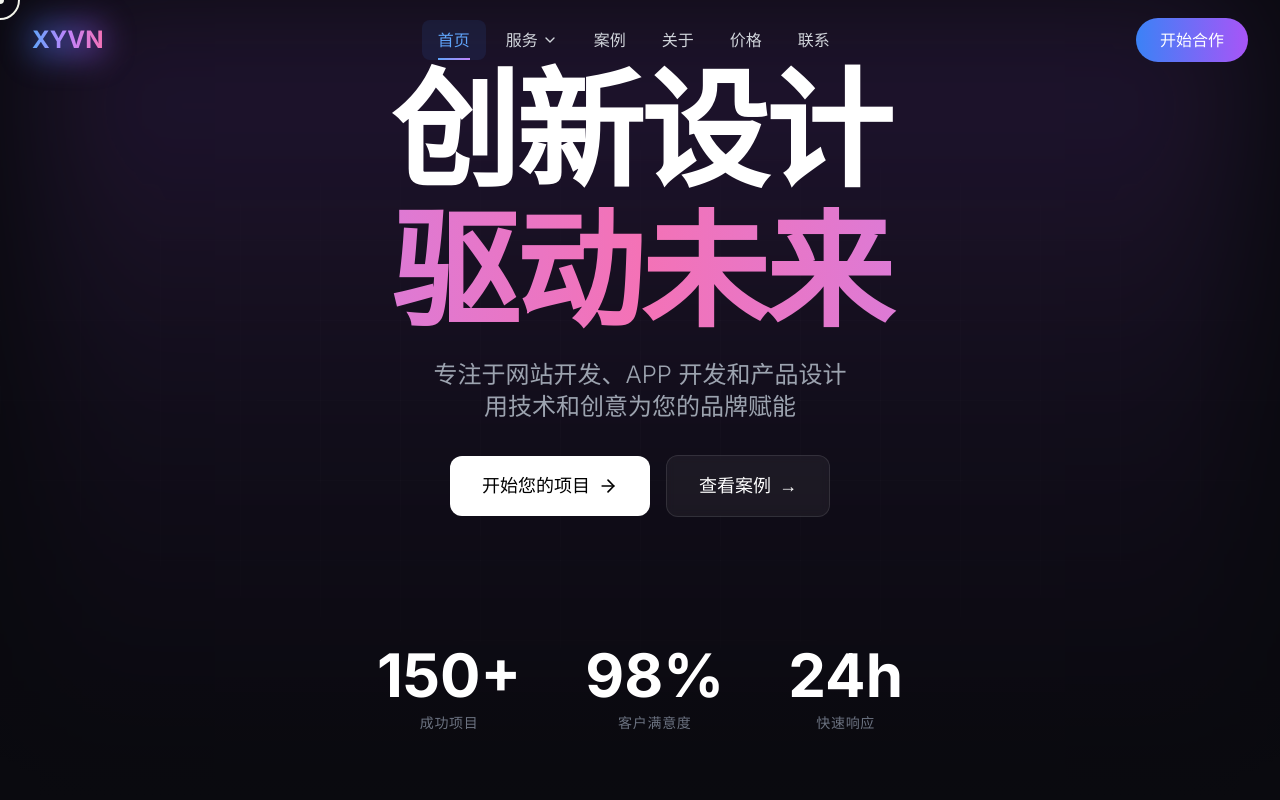
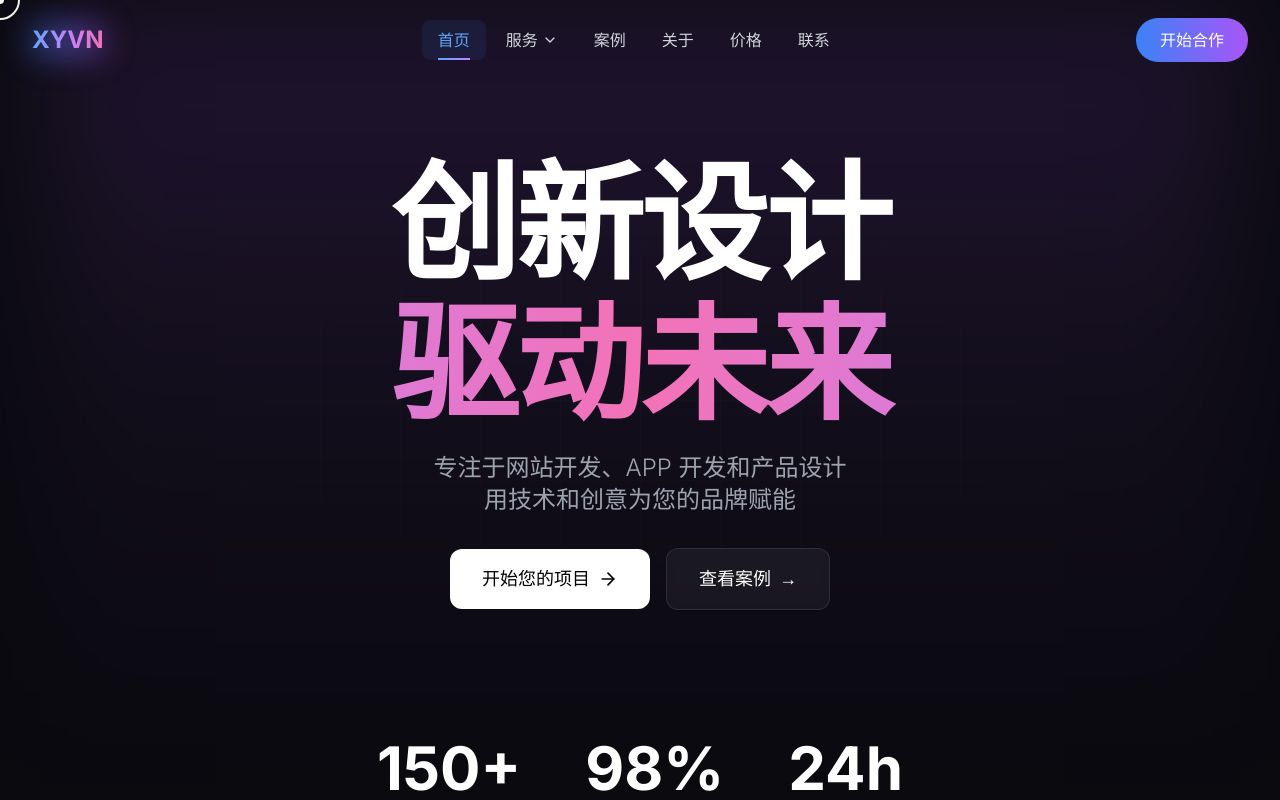
Before and after one commit to Ernestanior/xyvnTech, a Next.js app in the folder xyvn-website/: page / in a window 1280 px wide. Shown: the top 800 px of the page. Built offline with nearby package versions, Linux system fonts and the light colour scheme.

Commit message:
style: increase top padding in hero section for better spacing

```diff
--- a/xyvn-website/src/components/sections/HeroSectionEnhanced.tsx
+++ b/xyvn-website/src/components/sections/HeroSectionEnhanced.tsx
@@ -6,7 +6,7 @@
 
 export default function HeroSectionEnhanced() {
   return (
-    <section className="relative min-h-screen flex items-center justify-center overflow-hidden bg-[#0a0a0f]">
+    <section className="relative min-h-screen flex items-center justify-center overflow-hidden bg-[#0a0a0f] pt-32 md:pt-40">
       {/* 精致背景渐变 */}
       <div className="absolute inset-0">
         {/* 顶部紫色光晕 */}
```
